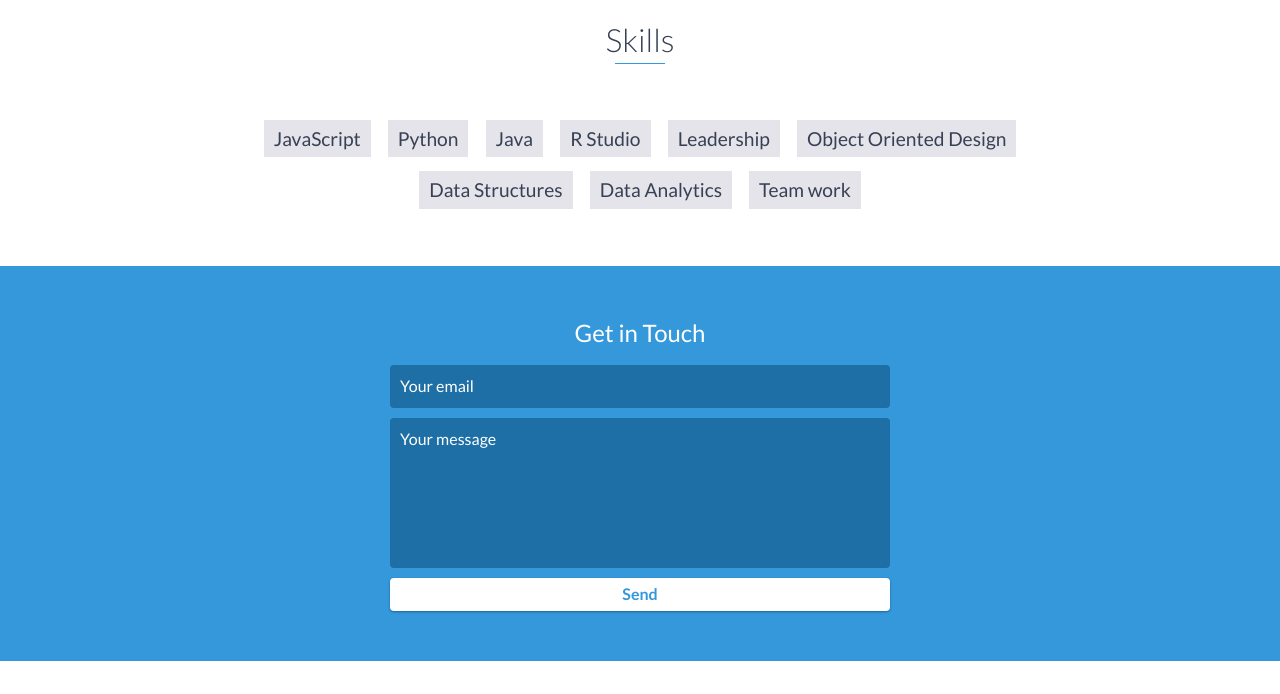
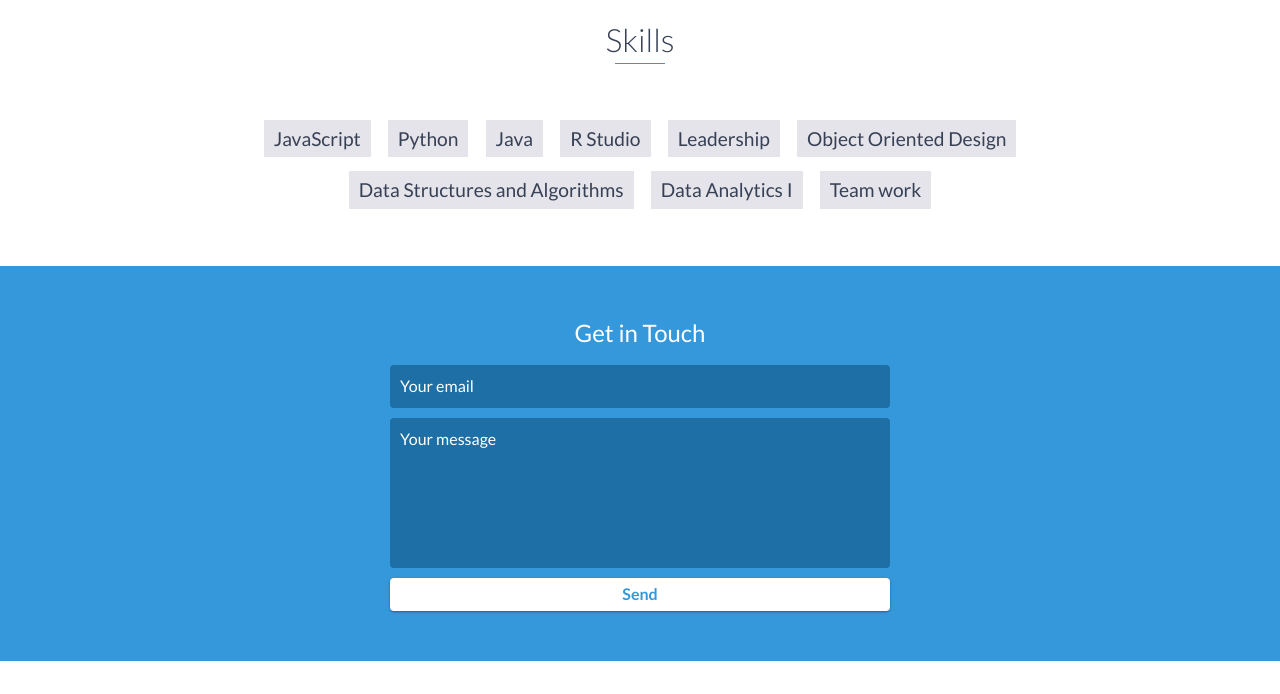
Before and after one commit to dschober02/dschober02.io, a website: page index.html in a window 1280 px wide. Shown: the part 3865-4559 px from the top of the page. Drawn offline with nearby package versions, Linux system fonts and the light colour scheme.

Commit message:
Huge update

```diff
--- a/index.html
+++ b/index.html
@@ -242,8 +242,8 @@
             <li>R Studio</li>
             <li>Leadership</li>
             <li>Object Oriented Design</li>
-            <li>Data Structures</li>
-            <li>Data Analytics</li>
+            <li>Data Structures and Algorithms</li>
+            <li>Data Analytics I</li>
             <li>Team work</li>
         </ul>
     </div>
```
